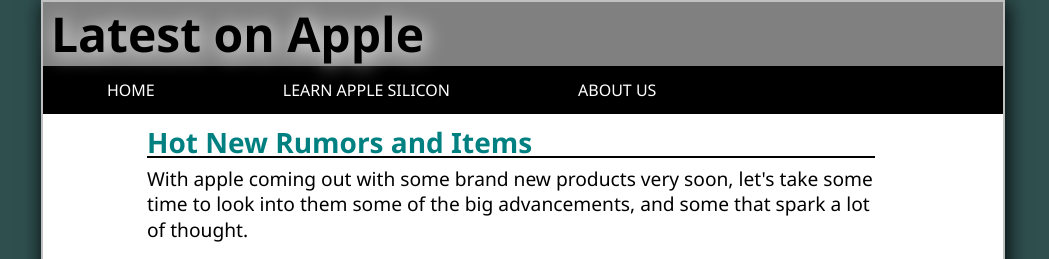
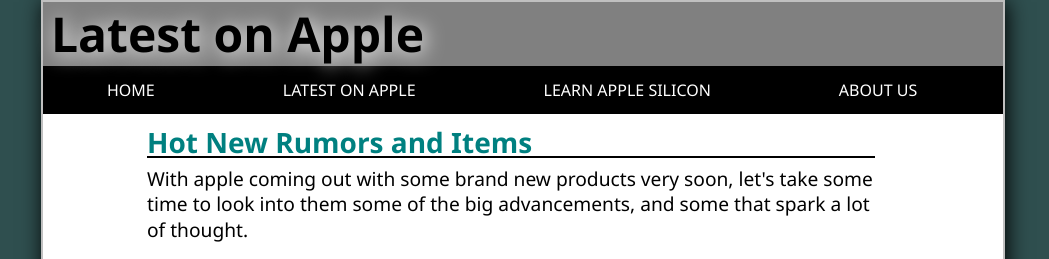
Before and after one commit to sutercode/Final, a plain HTML site: page newsection.html in a window 1280 px wide. Shown: the top 259 px of the page, without its empty margins (117-1166 px from the left). Drawn offline with Linux system fonts and the light colour scheme.

Commit message:
Updated Nav bar just real quick

```diff
--- a/newsection.html
+++ b/newsection.html
@@ -15,12 +15,14 @@
       <h1> Latest on Apple</h1>
 
       <nav>
+
         <ul>
-          <li><a href="index.html">Home</a></li>
-          <li><a href="learnsection.html">Learn Apple Silicon</a></li>
-          <li><a href="about.html">About Us</a></li>
-        </ul>
-      </nav>
+        <li><a href="index.html">Home</a></li>
+        <li><a href="newsection.html">Latest on Apple</a></li>
+        <li><a href="learnsection.html">Learn Apple Silicon</a></li>
+        <li><a href="about.html">About US</a></li>
+      </ul>
+    </nav>
     </header>
     <main>
 
```
Also changed, not shown: about.html (+4 -2 lines), learnsection.html (+4 -2 lines).
